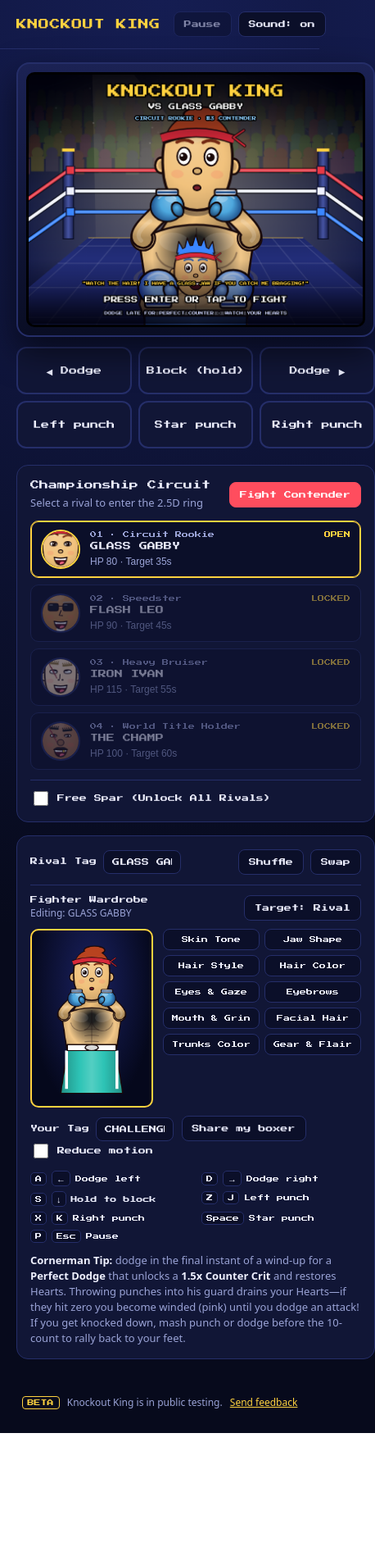
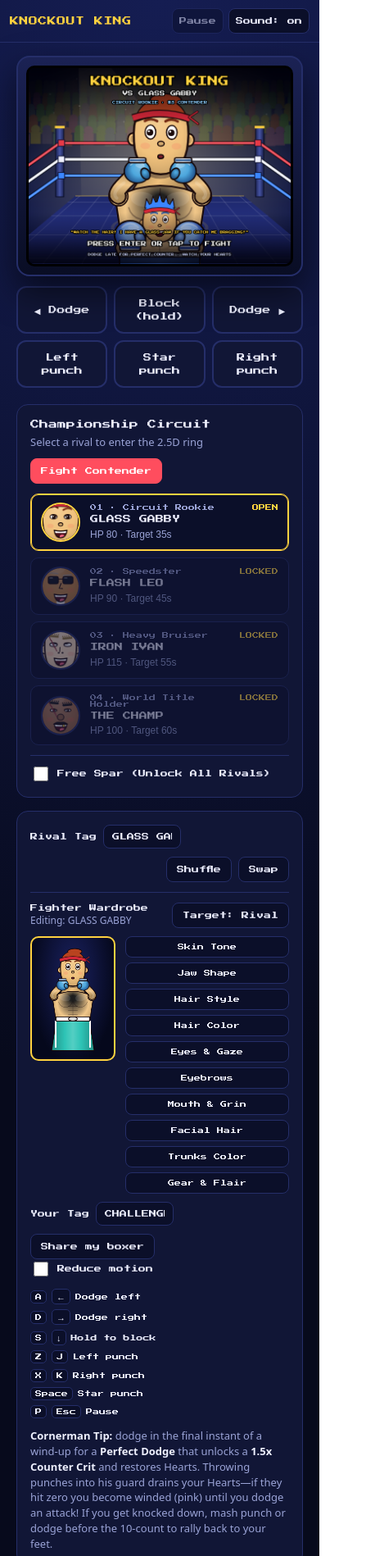
Before and after one commit to Bl4cktea/knockout-king, a website built with Vite: page index.html in a window 390 px wide. Shown: the top 1898 px of the page at 82% size, 458 px wide, since content can reach past the window. Before the commit the page ends 1748 px from the top, so only its background shows below. Built offline with nearby package versions, Linux system fonts and the light colour scheme.

Commit message:
Fix phone layout overflow and soak-test the whole circuit
- Top bar no longer forces the page wider than a phone screen.
- Single-column layout uses minmax(0, 1fr) so wide content can't stretch it.
- Wardrobe stacks its part buttons beside a smaller preview on phones.
- Tests: every rival and a shared challenger lose to a passive player,
  can be beaten by a telegraph-reading bot, and survive button mashing;
  roster wins unlock the next rival while challenger wins change nothing.

```diff
--- a/src/style.css
+++ b/src/style.css
@@ -75,7 +75,7 @@
 }
 .arena-layout {
   display: grid;
-  grid-template-columns: 1fr;
+  grid-template-columns: minmax(0, 1fr);
   gap: 20px;
   align-items: start;
 }
@@ -560,6 +560,25 @@
   .topbar-meta {
     display: none;
   }
+  .topbar {
+    padding: 10px 12px;
+    gap: 8px;
+  }
+  .brand {
+    font-size: 11px;
+  }
+  .topbar-actions {
+    gap: 6px;
+  }
+  .topbar-actions .btn {
+    padding-inline: 8px;
+  }
+  .locker-full {
+    width: 104px;
+  }
+  .locker-body .locker-grid {
+    grid-template-columns: 1fr;
+  }
 }
 
 .share-row {
```
Also changed, not shown: tests/sim.test.ts (+62 -6 lines).
